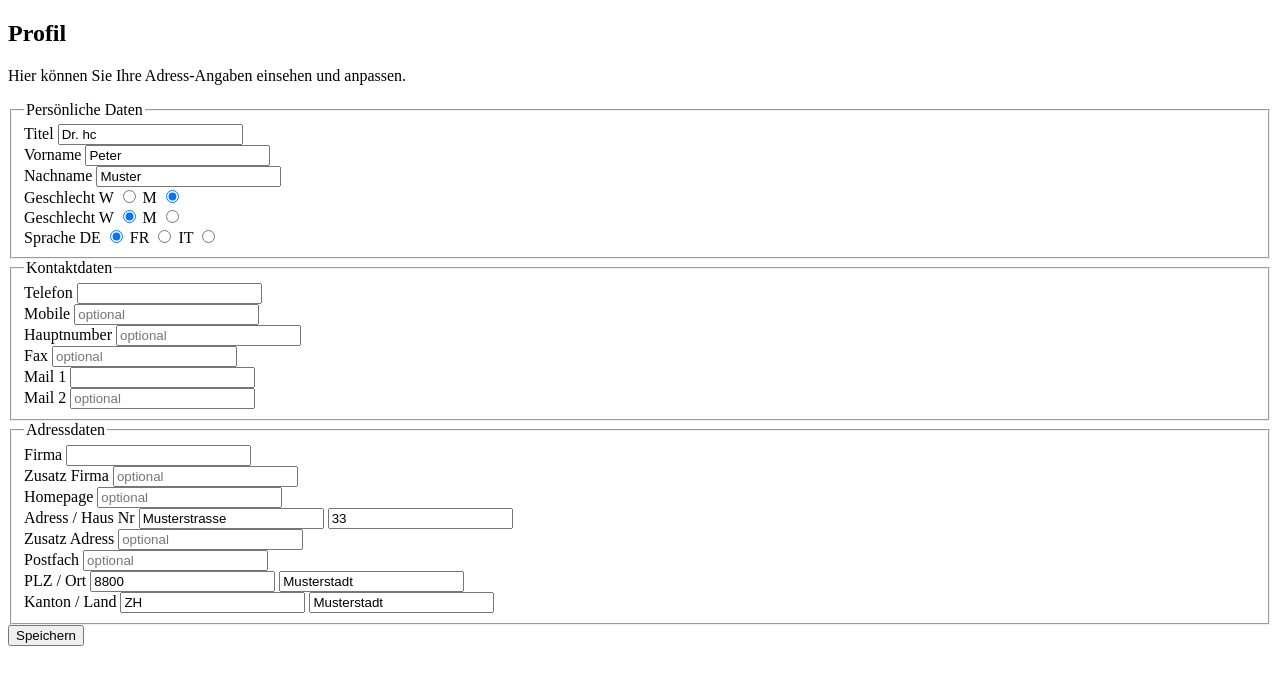
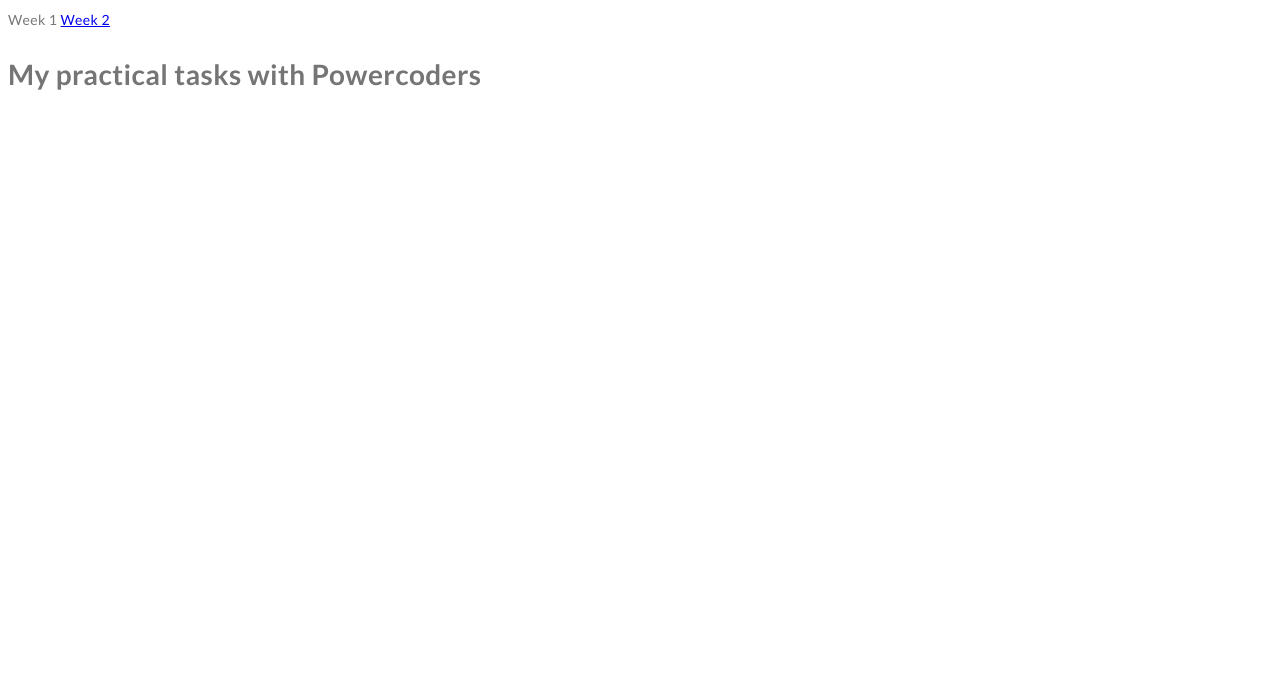
Before and after one commit to Elena-Sea/poco-olena, a plain HTML site: page index.html in a window 1280 px wide. Drawn offline with Linux system fonts and the light colour scheme.

Commit message:
Adds new files in day4 week 2

```diff
--- /dev/null
+++ b/css/styles.css
@@ -0,0 +1,9 @@
+body {
+    font-family: Lato, sans-serif;
+    font-size: 14px;
+    line-height: 1.7;
+    letter-spacing: 0.03em;
+    color: #757575;
+    background-color: #FFFFFF;
+
+}
--- a/index.html
+++ b/index.html
@@ -5,103 +5,21 @@
         <meta charset="UTF-8">
         <meta http-equiv="X-UA-Compatible" content="IE=edge">
         <meta name="viewport" content="width=device-width, initial-scale=1.0">
-        <title>Document</title>
+        <link rel="preconnect" href="https://fonts.googleapis.com">
+        <link rel="preconnect" href="https://fonts.gstatic.com" crossorigin>
+        <link href="https://fonts.googleapis.com/css2?family=Lato:wght@400;700;900&display=swap" rel="stylesheet">
+        <link rel="stylesheet" href="./css/styles.css" />
+        <title>My practice with Powercoders</title>
     </head>
+    <body>
+        <header>
+            <nav>
+                <a>Week 1</a>
+                <a href="./week2/day4/index.html">Week 2</a>
+            </nav>
+        </header>
+        <h1>My practical tasks with Powercoders</h1>
 
-    <body>
-        <form>
-            <h2>Profil</h2>
-            <p>
-                Hier können Sie Ihre Adress-Angaben einsehen und anpassen.
-            </p>
-            <fieldset>
-                <legend>Persönliche Daten</legend>
-
-                <label for="Ttext">Titel</label>
-                <input type="text" name="Ttext" id="Ttext" value="Dr. hc" required><br>
-
-                <label for="name">Vorname</label>
-                <input type="text" name="name" id="name" value="Peter" required><br>
-
-                <label for="surname">Nachname</label>
-                <input type="text" name="surname" id="surname" value="Muster" required>
-
-                <div>
-                    <span>Geschlecht</span>
-                    <label for="female">W</label>
-                    <input type="radio" name="f-m" id="female">
-                    <label for="male">M</label>
-                    <input type="radio" name="f-m" id="male" checked>
-                </div>
-
-                <label for="female2">Geschlecht</label>
-                <label for="female2">W</label>
-                <input type="radio" name="f-m2" id="female2" checked>
-                <label for="male2">M</label>
-                <input type="radio" name="f-m2" id="male2" >
-                <div>
-                    <span>Sprache</span>
-                    <label for="sprache-de">DE</label>
-                    <input type="radio" name="sprache" id="sprache-de" checked>
-                    <label for="sprache-fr">FR</label>
-                    <input type="radio" name="sprache" id="sprache-fr">
-                    <label for="sprache-it">IT</label>
-                    <input type="radio" name="sprache" id="sprache-it">
-                </div>
-            </fieldset>
-
-            <fieldset>
-                <legend>Kontaktdaten</legend>
-                <label for="telefon">Telefon</label>
-                <input type="tel" name="telefon" id="telefon" required><br>
-
-                <label for="mobile">Mobile</label>
-                <input type="tel" name="mobile" id="mobile" placeholder="optional"><br>
-
-                <label for="main-number">Hauptnumber</label>
-                <input type="tel" name="main-number" id="main-number" placeholder="optional"><br>
-
-                <label for="fax">Fax</label>
-                <input type="tel" name="fax" id="fax" placeholder="optional"><br>
-
-                <label for="mail-1">Mail 1</label>
-                <input type="email" name="mail-1" id="mail-1" required><br>
-
-                <label for="mail-2">Mail 2</label>
-                <input type="email" name="mail-2" id="mail-2" placeholder="optional">
-            </fieldset>
-
-            <fieldset>
-                <legend>Adressdaten</legend>
-                <label for="firma">Firma</label>
-                <input type="text" name="firma" id="firma" required><br>
-
-                <label for="zusatz-firma">Zusatz Firma</label>
-                <input type="text" name="zusatz-firma" id="zusatz-firma" placeholder="optional"><br>
-
-                <label for="home-page">Homepage</label>
-                <input type="url" name="home-page" id="home-page" placeholder="optional"><br>
-
-                <label for="address">Adress / Haus Nr</label>
-                <input type="text" name="address" id="address" value="Musterstrasse" required>
-                <input type="number" value="33" required><br>
-
-                <label for="zusatz-address">Zusatz Adress</label>
-                <input type="text" name="zusatz-address" id="zusatz-address" placeholder="optional"><br>
-
-                <label for="postbox">Postfach</label>
-                <input type="text" name="postbox" id="postbox" placeholder="optional"><br>
-
-                <label for="ort">PLZ / Ort</label>
-                <input type="number" name="ort" id="ort" value="8800" required>
-                <input type="text"  value="Musterstadt" required><br>
-
-                <label for="kanton">Kanton / Land</label>
-                <input type="text" name="kanton" id="kanton" value="ZH" required>
-                <input type="text" value="Musterstadt" required>
-            </fieldset>
-            <input type="submit" value="Speichern">
-        </form>
     </body>
 
 </html>
--- /dev/null
+++ b/week2/day4/css/styles.css
@@ -0,0 +1,15 @@
+html {
+    font-size: 20px;
+}
+
+p {
+    font-family: Lato, sans-serif;
+}
+
+.em {
+    font-size: 50%;
+}
+
+.rem {
+    font-size: 2rem;
+}
--- /dev/null
+++ b/week2/day5/css/styles.css
@@ -0,0 +1,35 @@
+html {
+    font-size: 20px;
+    box-sizing: border-box;
+}
+
+* {
+    box-sizing: inherit;
+}
+
+p {
+    font-family: Lato, sans-serif;
+}
+
+.em {
+    font-size: 50%;
+}
+
+.rem {
+    font-size: 2rem;
+}
+main {
+    display: grid;
+    grid-template-columns: 1fr 1fr 1fr;
+    grid-template-rows: 1fr 1fr 1fr;
+    justify-content: center;
+
+    /* justify-content: center;
+    align-items: center;
+    /* height: 200px; */
+    border: 1px solid green; */
+}
+section {
+    border: 1px solid tomato;
+    width: 100px;
+}
```
Also changed, not shown: week2/day4/index.html (added, +30 -0 lines), week2/day5/index.html (added, +40 -0 lines), week2/index.html (added), 2 other files.
